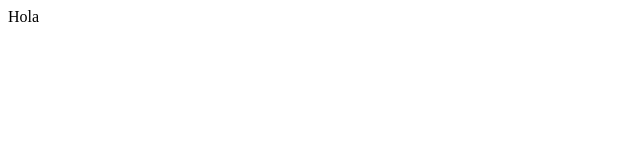
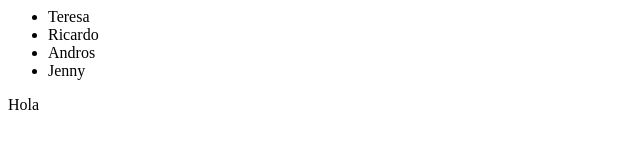
Before and after one commit to mariatcr23/Idecrea-people, a plain HTML site: page index.html in a window 1280 px wide. Shown: the whole page, without its empty margins (0-640 px from the left). Drawn offline with Linux system fonts and the light colour scheme.

Commit message:
Anyadido index.html

```diff
--- a/index.html
+++ b/index.html
@@ -1,5 +1,15 @@
 <html>
 	<body>
+		<header>
+			<ul>
+				<li>Teresa</li>
+				<li>Ricardo</li>
+				<li>Andros</li>
+				<li>Jenny</li>
+			</ul>
+		</header>
+
+
 		Hola
 	</body>
 </html>
```
